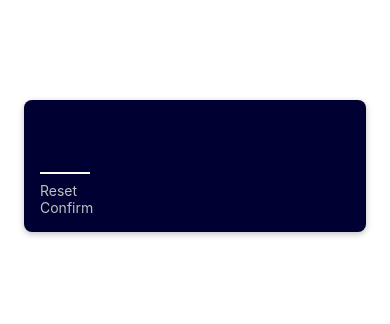
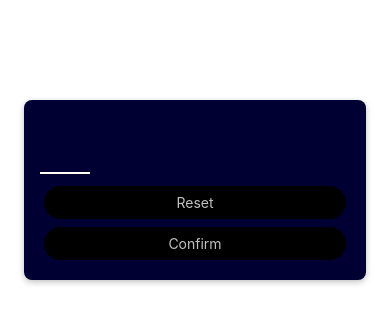
Before and after one commit to Charles-Rocke/GuessinGame, a React Native app: screen / in a window 390 px wide. Shown: the top 324 px of the page. Built offline with nearby package versions, Linux system fonts and the light colour scheme.

Commit message:
Added number only text input type

```diff
--- a/components/PrimaryButton.js
+++ b/components/PrimaryButton.js
@@ -1,24 +1,37 @@
-import { View, Text, StyleSheet } from "react-native";
+import { View, Text, StyleSheet, Pressable } from "react-native";
 
 function PrimaryButton({ children }) {
+  function pressHandler() {
+    console.log("Pressed");
+  }
   return (
-    <View>
-      <Text style={styles.textColor}>{children}</Text>
+    <View style={styles.buttonOuterContainer}>
+      <Pressable
+        style={({ pressed }) =>
+          pressed
+            ? [styles.buttonInnerContainer, styles.pressed]
+            : styles.buttonInnerContainer
+        }
+        onPress={pressHandler}
+        android_ripple={{ color: "#000003" }}
+      >
+        <Text style={styles.buttonText}>{children}</Text>
+      </Pressable>
     </View>
   );
 }
 
 const styles = StyleSheet.create({
-  textColor: {
-    color: "#c0c0c0",
+  buttonOuterContainer: {
+    borderRadius: 28,
+    margin: 4,
+    overflow: "hidden",
   },
-  inputContainer: {
-    padding: 16,
-    marginHorizontal: 24,
-    marginTop: 100,
-    backgroundColor: "#000033",
-    borderRadius: 8,
-    // elevation: 8, android box shadow name
+  buttonInnerContainer: {
+    backgroundColor: "#000",
+    paddingVertical: 8,
+    paddingHorizontal: 16,
+    elevation: 2, // android box shadow
     shadowColor: "black", // iOS uses shadowColor, shadowOffset, shadowRadius, shadowOpacity to create a shadow
     shadowOffset: {
       width: 0,
@@ -27,6 +40,13 @@
     shadowRadius: 6, // size of the shadow
     shadowOpacity: 0.25, // determines the strength of shadow
   },
+  buttonText: {
+    color: "#c0c0c0",
+    textAlign: "center",
+  },
+  pressed: {
+    opacity: 0.75,
+  },
 });
 
 export default PrimaryButton;
```
